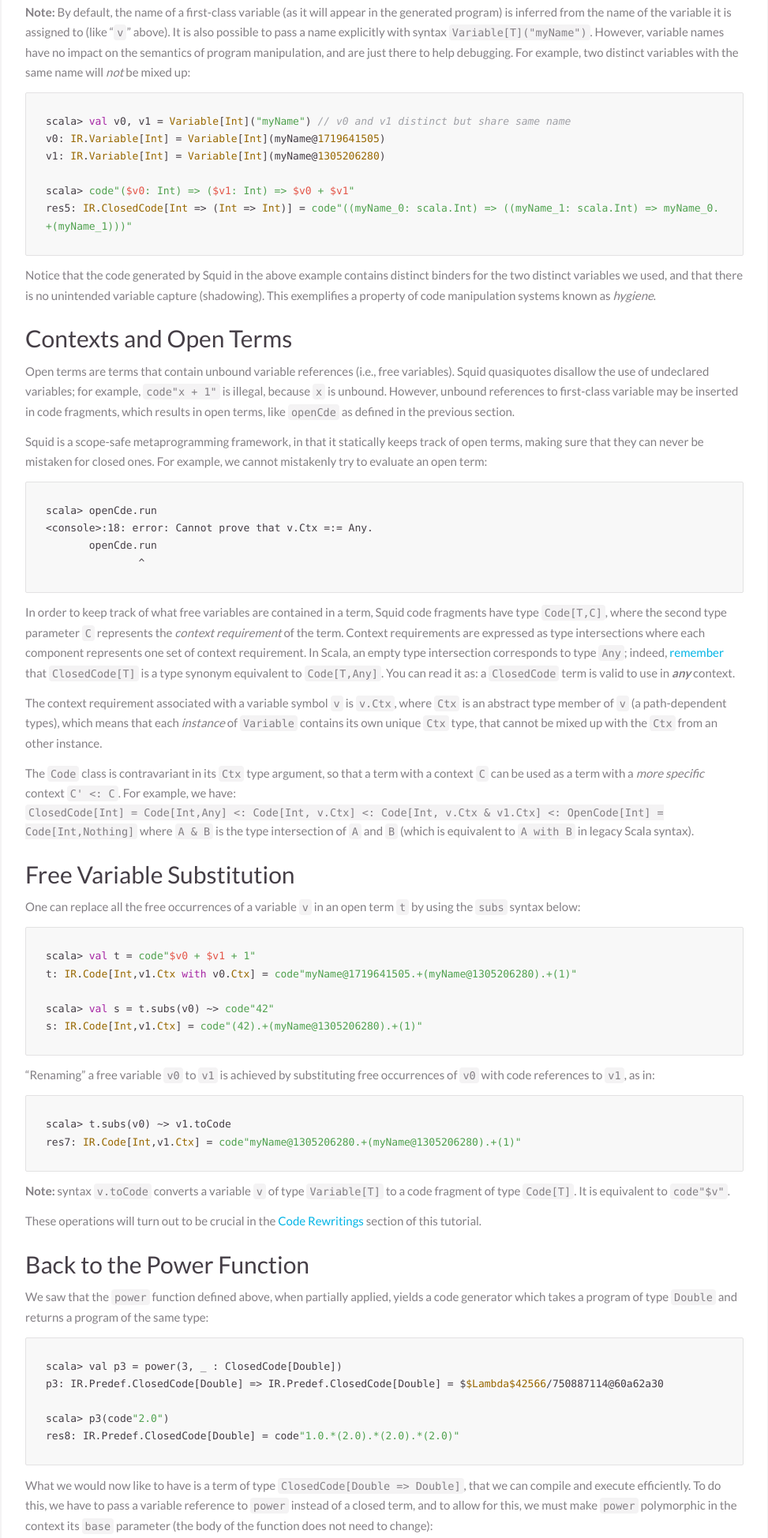
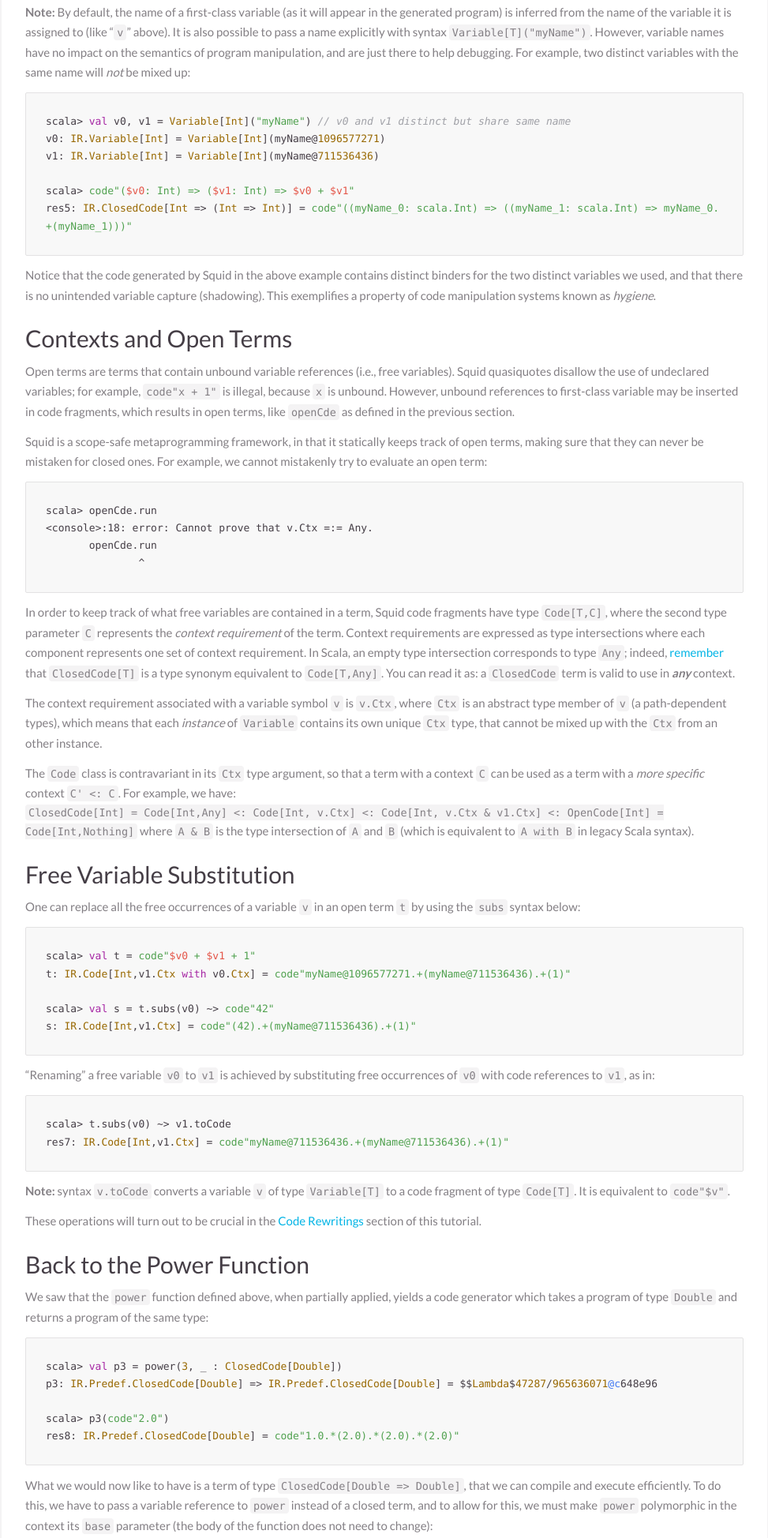
Before and after one commit to gbasler/squid, a plain HTML site: page tutorial/2-staging.html in a window 1280 px wide. Shown: the part 2939-4887 px from the top of the page at 79% size, without its empty margins (278-1251 px from the left). Drawn offline with nearby package versions, Linux system fonts and the light colour scheme; some packages are replaced by stand-ins of ours; a script that the page names is missing.

Commit message:
updated site

```diff
--- a/tutorial/2-staging.html
+++ b/tutorial/2-staging.html
@@ -125,10 +125,10 @@ and can be used to hygienically bind and reference named values in the construct
 <p>For example, the following <code class="highlighter-rouge">openCde</code> fragment contains an unbound reference to variable <code class="highlighter-rouge">v</code>:</p>
 
 <div class="language-scala highlighter-rouge"><div class="highlight"><pre class="highlight"><code><span class="n">scala</span><span class="o">&gt;</span> <span class="k">val</span> <span class="n">v</span> <span class="k">=</span> <span class="nc">Variable</span><span class="o">[</span><span class="kt">Int</span><span class="o">]</span>
-<span class="n">v</span><span class="k">:</span> <span class="kt">IR.Variable</span><span class="o">[</span><span class="kt">Int</span><span class="o">]</span> <span class="k">=</span> <span class="nc">Variable</span><span class="o">[</span><span class="kt">Int</span><span class="o">](</span><span class="n">v</span><span class="k">@</span><span class="mi">1415308497</span><span class="o">)</span>
+<span class="n">v</span><span class="k">:</span> <span class="kt">IR.Variable</span><span class="o">[</span><span class="kt">Int</span><span class="o">]</span> <span class="k">=</span> <span class="nc">Variable</span><span class="o">[</span><span class="kt">Int</span><span class="o">](</span><span class="n">v</span><span class="k">@</span><span class="mi">954502580</span><span class="o">)</span>
 
 <span class="n">scala</span><span class="o">&gt;</span> <span class="k">val</span> <span class="n">openCde</span> <span class="k">=</span> <span class="n">code</span><span class="s">"println($v + 1)"</span>
-<span class="n">openCde</span><span class="k">:</span> <span class="kt">IR.Code</span><span class="o">[</span><span class="kt">Unit</span>,<span class="kt">v.Ctx</span><span class="o">]</span> <span class="k">=</span> <span class="n">code</span><span class="s">"scala.Predef.println(v@1415308497.+(1))"</span>
+<span class="n">openCde</span><span class="k">:</span> <span class="kt">IR.Code</span><span class="o">[</span><span class="kt">Unit</span>,<span class="kt">v.Ctx</span><span class="o">]</span> <span class="k">=</span> <span class="n">code</span><span class="s">"scala.Predef.println(v@954502580.+(1))"</span>
 </code></pre></div></div>
 
 <p>Notice the type of <code class="highlighter-rouge">openCde</code>, as printed in the REPL:
@@ -162,8 +162,8 @@ and are just there to help debugging.
 For example, two distinct variables with the same name will <em>not</em> be mixed up:</p>
 
 <div class="language-scala highlighter-rouge"><div class="highlight"><pre class="highlight"><code><span class="n">scala</span><span class="o">&gt;</span> <span class="k">val</span> <span class="n">v0</span><span class="o">,</span> <span class="n">v1</span> <span class="k">=</span> <span class="nc">Variable</span><span class="o">[</span><span class="kt">Int</span><span class="o">](</span><span class="s">"myName"</span><span class="o">)</span> <span class="c1">// v0 and v1 distinct but share same name
-</span><span class="n">v0</span><span class="k">:</span> <span class="kt">IR.Variable</span><span class="o">[</span><span class="kt">Int</span><span class="o">]</span> <span class="k">=</span> <span class="nc">Variable</span><span class="o">[</span><span class="kt">Int</span><span class="o">](</span><span class="n">myName</span><span class="k">@</span><span class="mi">1719641505</span><span class="o">)</span>
-<span class="n">v1</span><span class="k">:</span> <span class="kt">IR.Variable</span><span class="o">[</span><span class="kt">Int</span><span class="o">]</span> <span class="k">=</span> <span class="nc">Variable</span><span class="o">[</span><span class="kt">Int</span><span class="o">](</span><span class="n">myName</span><span class="k">@</span><span class="mi">1305206280</span><span class="o">)</span>
+</span><span class="n">v0</span><span class="k">:</span> <span class="kt">IR.Variable</span><span class="o">[</span><span class="kt">Int</span><span class="o">]</span> <span class="k">=</span> <span class="nc">Variable</span><span class="o">[</span><span class="kt">Int</span><span class="o">](</span><span class="n">myName</span><span class="k">@</span><span class="mi">1096577271</span><span class="o">)</span>
+<span class="n">v1</span><span class="k">:</span> <span class="kt">IR.Variable</span><span class="o">[</span><span class="kt">Int</span><span class="o">]</span> <span class="k">=</span> <span class="nc">Variable</span><span class="o">[</span><span class="kt">Int</span><span class="o">](</span><span class="n">myName</span><span class="k">@</span><span class="mi">711536436</span><span class="o">)</span>
 
 <span class="n">scala</span><span class="o">&gt;</span> <span class="n">code</span><span class="s">"($v0: Int) =&gt; ($v1: Int) =&gt; $v0 + $v1"</span>
 <span class="n">res5</span><span class="k">:</span> <span class="kt">IR.ClosedCode</span><span class="o">[</span><span class="kt">Int</span> <span class="k">=&gt;</span> <span class="o">(</span><span class="kt">Int</span> <span class="k">=&gt;</span> <span class="kt">Int</span><span class="o">)]</span> <span class="k">=</span> <span class="n">code</span><span class="s">"((myName_0: scala.Int) =&gt; ((myName_1: scala.Int) =&gt; myName_0.+(myName_1)))"</span>
@@ -222,17 +222,17 @@ in an open term <code class="highlighter-rouge">t</code>
 by using the <code class="highlighter-rouge">subs</code> syntax below:</p>
 
 <div class="language-scala highlighter-rouge"><div class="highlight"><pre class="highlight"><code><span class="n">scala</span><span class="o">&gt;</span> <span class="k">val</span> <span class="n">t</span> <span class="k">=</span> <span class="n">code</span><span class="s">"$v0 + $v1 + 1"</span>
-<span class="n">t</span><span class="k">:</span> <span class="kt">IR.Code</span><span class="o">[</span><span class="kt">Int</span>,<span class="kt">v1.Ctx</span> <span class="kt">with</span> <span class="kt">v0.Ctx</span><span class="o">]</span> <span class="k">=</span> <span class="n">code</span><span class="s">"myName@1719641505.+(myName@1305206280).+(1)"</span>
+<span class="n">t</span><span class="k">:</span> <span class="kt">IR.Code</span><span class="o">[</span><span class="kt">Int</span>,<span class="kt">v1.Ctx</span> <span class="kt">with</span> <span class="kt">v0.Ctx</span><span class="o">]</span> <span class="k">=</span> <span class="n">code</span><span class="s">"myName@1096577271.+(myName@711536436).+(1)"</span>
 
 <span class="n">scala</span><span class="o">&gt;</span> <span class="k">val</span> <span class="n">s</span> <span class="k">=</span> <span class="n">t</span><span class="o">.</span><span class="n">subs</span><span class="o">(</span><span class="n">v0</span><span class="o">)</span> <span class="o">~&gt;</span> <span class="n">code</span><span class="s">"42"</span>
-<span class="n">s</span><span class="k">:</span> <span class="kt">IR.Code</span><span class="o">[</span><span class="kt">Int</span>,<span class="kt">v1.Ctx</span><span class="o">]</span> <span class="k">=</span> <span class="n">code</span><span class="s">"(42).+(myName@1305206280).+(1)"</span>
+<span class="n">s</span><span class="k">:</span> <span class="kt">IR.Code</span><span class="o">[</span><span class="kt">Int</span>,<span class="kt">v1.Ctx</span><span class="o">]</span> <span class="k">=</span> <span class="n">code</span><span class="s">"(42).+(myName@711536436).+(1)"</span>
 </code></pre></div></div>
 
 <p>“Renaming” a free variable <code class="highlighter-rouge">v0</code> to <code class="highlighter-rouge">v1</code> is achieved by
 substituting free occurrences of <code class="highlighter-rouge">v0</code> with code references to <code class="highlighter-rouge">v1</code>, as in:</p>
 
 <div class="language-scala highlighter-rouge"><div class="highlight"><pre class="highlight"><code><span class="n">scala</span><span class="o">&gt;</span> <span class="n">t</span><span class="o">.</span><span class="n">subs</span><span class="o">(</span><span class="n">v0</span><span class="o">)</span> <span class="o">~&gt;</span> <span class="n">v1</span><span class="o">.</span><span class="n">toCode</span>
-<span class="n">res7</span><span class="k">:</span> <span class="kt">IR.Code</span><span class="o">[</span><span class="kt">Int</span>,<span class="kt">v1.Ctx</span><span class="o">]</span> <span class="k">=</span> <span class="n">code</span><span class="s">"myName@1305206280.+(myName@1305206280).+(1)"</span>
+<span class="n">res7</span><span class="k">:</span> <span class="kt">IR.Code</span><span class="o">[</span><span class="kt">Int</span>,<span class="kt">v1.Ctx</span><span class="o">]</span> <span class="k">=</span> <span class="n">code</span><span class="s">"myName@711536436.+(myName@711536436).+(1)"</span>
 </code></pre></div></div>
 
 <p><strong>Note:</strong> syntax <code class="highlighter-rouge">v.toCode</code> converts a variable <code class="highlighter-rouge">v</code> of type <code class="highlighter-rouge">Variable[T]</code>
@@ -248,7 +248,7 @@ It is equivalent to <code class="highlighter-rouge">code"$v"</code>.</p>
 takes a program of type <code class="highlighter-rouge">Double</code> and returns a program of the same type:</p>
 
 <div class="language-scala highlighter-rouge"><div class="highlight"><pre class="highlight"><code><span class="n">scala</span><span class="o">&gt;</span> <span class="k">val</span> <span class="n">p3</span> <span class="k">=</span> <span class="n">power</span><span class="o">(</span><span class="mi">3</span><span class="o">,</span> <span class="k">_</span> <span class="k">:</span> <span class="kt">ClosedCode</span><span class="o">[</span><span class="kt">Double</span><span class="o">])</span>
-<span class="n">p3</span><span class="k">:</span> <span class="kt">IR.Predef.ClosedCode</span><span class="o">[</span><span class="kt">Double</span><span class="o">]</span> <span class="k">=&gt;</span> <span class="nc">IR</span><span class="o">.</span><span class="nc">Predef</span><span class="o">.</span><span class="nc">ClosedCode</span><span class="o">[</span><span class="kt">Double</span><span class="o">]</span> <span class="k">=</span> <span class="nc">$$Lambda$42566</span><span class="o">/</span><span class="mi">750887114</span><span class="k">@</span><span class="mi">60</span><span class="n">a62a30</span>
+<span class="n">p3</span><span class="k">:</span> <span class="kt">IR.Predef.ClosedCode</span><span class="o">[</span><span class="kt">Double</span><span class="o">]</span> <span class="k">=&gt;</span> <span class="nc">IR</span><span class="o">.</span><span class="nc">Predef</span><span class="o">.</span><span class="nc">ClosedCode</span><span class="o">[</span><span class="kt">Double</span><span class="o">]</span> <span class="k">=</span> <span class="nc">$$Lambda$47287</span><span class="o">/</span><span class="mi">965636071</span><span class="nd">@c648e96</span>
 
 <span class="n">scala</span><span class="o">&gt;</span> <span class="n">p3</span><span class="o">(</span><span class="n">code</span><span class="s">"2.0"</span><span class="o">)</span>
 <span class="n">res8</span><span class="k">:</span> <span class="kt">IR.Predef.ClosedCode</span><span class="o">[</span><span class="kt">Double</span><span class="o">]</span> <span class="k">=</span> <span class="n">code</span><span class="s">"1.0.*(2.0).*(2.0).*(2.0)"</span>
@@ -288,7 +288,7 @@ For more details on this subject, see the
 <p>We can now generate on the fly efficient code for calculating the 5th power of any <code class="highlighter-rouge">Double</code>:</p>
 
 <div class="language-scala highlighter-rouge"><div class="highlight"><pre class="highlight"><code><span class="n">scala</span><span class="o">&gt;</span> <span class="k">val</span> <span class="n">power5</span> <span class="k">=</span> <span class="n">pow5</span><span class="o">.</span><span class="n">compile</span>
-<span class="n">power5</span><span class="k">:</span> <span class="kt">Double</span> <span class="o">=&gt;</span> <span class="nc">Double</span> <span class="k">=</span> <span class="nc">__wrapper$3$c00837b444d249b5bf47dd50d3b24c01</span><span class="o">.</span><span class="nc">__wrapper$3$c00837b444d249b5bf47dd50d3b24c01$$$Lambda$42620</span><span class="o">/</span><span class="mi">794293570</span><span class="k">@</span><span class="mi">28920</span><span class="n">a1</span>
+<span class="n">power5</span><span class="k">:</span> <span class="kt">Double</span> <span class="o">=&gt;</span> <span class="nc">Double</span> <span class="k">=</span> <span class="nc">__wrapper$3$e3f1e657da6f419f9eceec6ca5567bb2</span><span class="o">.</span><span class="nc">__wrapper$3$e3f1e657da6f419f9eceec6ca5567bb2$$$Lambda$47341</span><span class="o">/</span><span class="mi">742695764</span><span class="nd">@a19726b</span>
 
 <span class="n">scala</span><span class="o">&gt;</span> <span class="n">power5</span><span class="o">(</span><span class="mf">1.5</span><span class="o">)</span>
 <span class="n">res9</span><span class="k">:</span> <span class="kt">Double</span> <span class="o">=</span> <span class="mf">7.59375</span>
@@ -342,7 +342,7 @@ to an <code class="highlighter-rouge">OpenCode[A =&gt; B]</code> on insertion in
 <span class="n">pow5</span><span class="k">:</span> <span class="kt">Option</span><span class="o">[</span><span class="kt">IR.ClosedCode</span><span class="o">[</span><span class="kt">Double</span> <span class="k">=&gt;</span> <span class="kt">Double</span><span class="o">]]</span> <span class="k">=</span> <span class="nc">Some</span><span class="o">(</span><span class="n">code</span><span class="s">"((x_0: scala.Double) =&gt; x_0.*(x_0).*(x_0).*(x_0).*(x_0))"</span><span class="o">)</span>
 
 <span class="n">scala</span><span class="o">&gt;</span> <span class="k">val</span> <span class="n">power5</span> <span class="k">=</span> <span class="n">pow5</span><span class="o">.</span><span class="n">get</span><span class="o">.</span><span class="n">compile</span>
-<span class="n">power5</span><span class="k">:</span> <span class="kt">Double</span> <span class="o">=&gt;</span> <span class="nc">Double</span> <span class="k">=</span> <span class="nc">__wrapper$4$cb76b64a4409416daeaa42a2a2fda7eb</span><span class="o">.</span><span class="nc">__wrapper$4$cb76b64a4409416daeaa42a2a2fda7eb$$$Lambda$42658</span><span class="o">/</span><span class="mi">476245707</span><span class="k">@</span><span class="mf">7d</span><span class="mi">409</span><span class="n">c3f</span>
+<span class="n">power5</span><span class="k">:</span> <span class="kt">Double</span> <span class="o">=&gt;</span> <span class="nc">Double</span> <span class="k">=</span> <span class="nc">__wrapper$4$87fb074e1c8a4dd786dc88742240c548</span><span class="o">.</span><span class="nc">__wrapper$4$87fb074e1c8a4dd786dc88742240c548$$$Lambda$47379</span><span class="o">/</span><span class="mi">1170346397</span><span class="k">@</span><span class="mi">40</span><span class="n">cb4a6</span>
 
 <span class="n">scala</span><span class="o">&gt;</span> <span class="n">power5</span><span class="o">(</span><span class="mf">1.5</span><span class="o">)</span>
 <span class="n">res10</span><span class="k">:</span> <span class="kt">Double</span> <span class="o">=</span> <span class="mf">7.59375</span>
```
Also changed, not shown: tutorial/3-matching.html (+1 -1 lines), tutorial/4-rewriting.html (+3 -3 lines).
